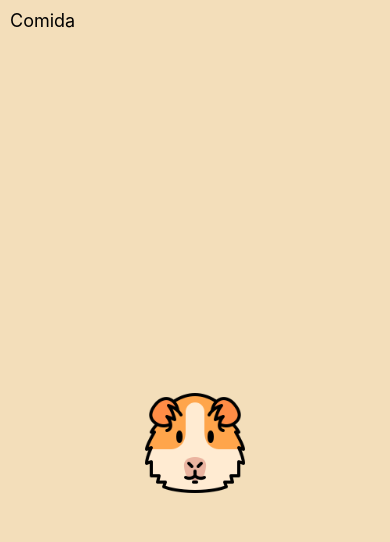
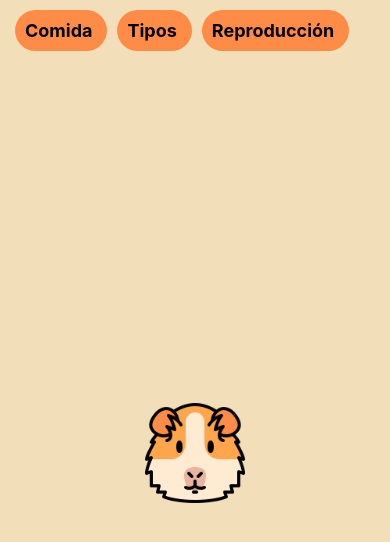
Before and after one commit to armandotechno/cuiApp, a React Native app: screen /Home in a window 390 px wide. Shown: the top 542 px of the page. Built offline with nearby package versions, Linux system fonts and the light colour scheme.

Commit message:
Agregando más pantallas

```diff
--- a/src/navigation/Navegation.tsx
+++ b/src/navigation/Navegation.tsx
@@ -1,6 +1,8 @@
 import { createStackNavigator } from '@react-navigation/stack';
 import { HomeScreen } from '../screens/HomeScreen';
 import { ComidaScreen } from '../screens/ComidaScreen';
+import { TiposScreen } from '../screens/TiposScreen';
+import { ReproduccionScreen } from '../screens/ReproduccionScreen';
 
 const Stack = createStackNavigator();
 
@@ -14,6 +16,9 @@ export const Navigator = () => {
     >
       <Stack.Screen name="Home" component={ HomeScreen } />
       <Stack.Screen name="ComidaScreen" component={ ComidaScreen } />
+      <Stack.Screen name="TiposScreen" component={ TiposScreen } />
+      <Stack.Screen name="ReproduccionScreen" component={ ReproduccionScreen } />
+
     </Stack.Navigator>
   );
 }
--- a/src/screens/HomeScreen.tsx
+++ b/src/screens/HomeScreen.tsx
@@ -13,14 +13,33 @@ export const HomeScreen = ( { navigation }: Props ) => {
         flex: 1
       }}>
         <View style={{
-          // backgroundColor: 'red'
-          padding: 10
+          flexDirection: 'row',
+          alignContent: 'space-between',
+          padding: 10,
+
         }}>
           <TouchableOpacity
             activeOpacity={ 0.7 }
             onPress={ () => navigation.navigate('ComidaScreen') }
+            style={ buttonStyle.container }
           >
             <Text style={ buttonStyle.text }>Comida</Text>
+          </TouchableOpacity>
+
+          <TouchableOpacity
+            activeOpacity={ 0.7 }
+            onPress={ () => navigation.navigate('TiposScreen') }
+            style={ buttonStyle.container }
+          >
+            <Text style={ buttonStyle.text }>Tipos</Text>
+          </TouchableOpacity>
+
+          <TouchableOpacity
+            activeOpacity={ 0.7 }
+            onPress={ () => navigation.navigate('ReproduccionScreen') }
+            style={ buttonStyle.container }
+          >
+            <Text style={ buttonStyle.text }>Reproducción</Text>
           </TouchableOpacity>
 
         </View>
--- /dev/null
+++ b/src/screens/ReproduccionScreen.tsx
@@ -0,0 +1,9 @@
+import { Text, View } from 'react-native';
+
+export const ReproduccionScreen = () => {
+    return (
+      <View>
+        <Text>Aquí va la información de la reproducción</Text>
+      </View>
+    )
+}
--- /dev/null
+++ b/src/screens/TiposScreen.tsx
@@ -0,0 +1,9 @@
+import { Text, View } from 'react-native';
+
+export const TiposScreen = () => {
+    return (
+      <View>
+        <Text>Aquí van los tipos!!!</Text>
+      </View>
+    )
+}
--- a/src/theme/buttonTheme.tsx
+++ b/src/theme/buttonTheme.tsx
@@ -1,8 +1,16 @@
 import { StyleSheet } from "react-native";
 
 export const buttonStyle = StyleSheet.create({
+    container: {
+        backgroundColor: '#ff8c46',
+        borderRadius: 100,
+        padding: 10,
+        marginHorizontal: 5,
+    },
     text: {
         color: 'black',
-        fontSize: 18
+        fontSize: 18,
+        fontWeight: 'bold',
+        paddingRight: 5,
     }
 });
```
